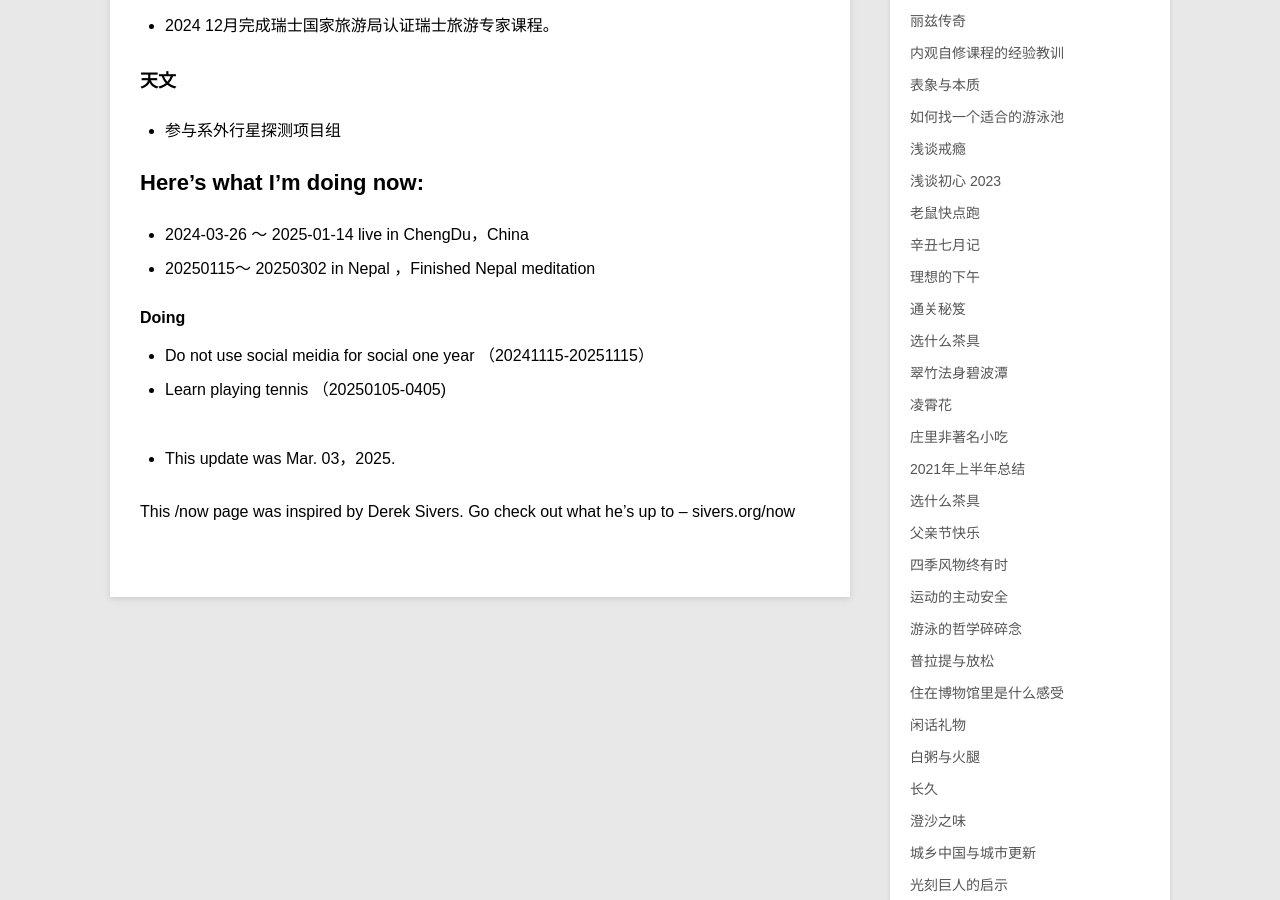
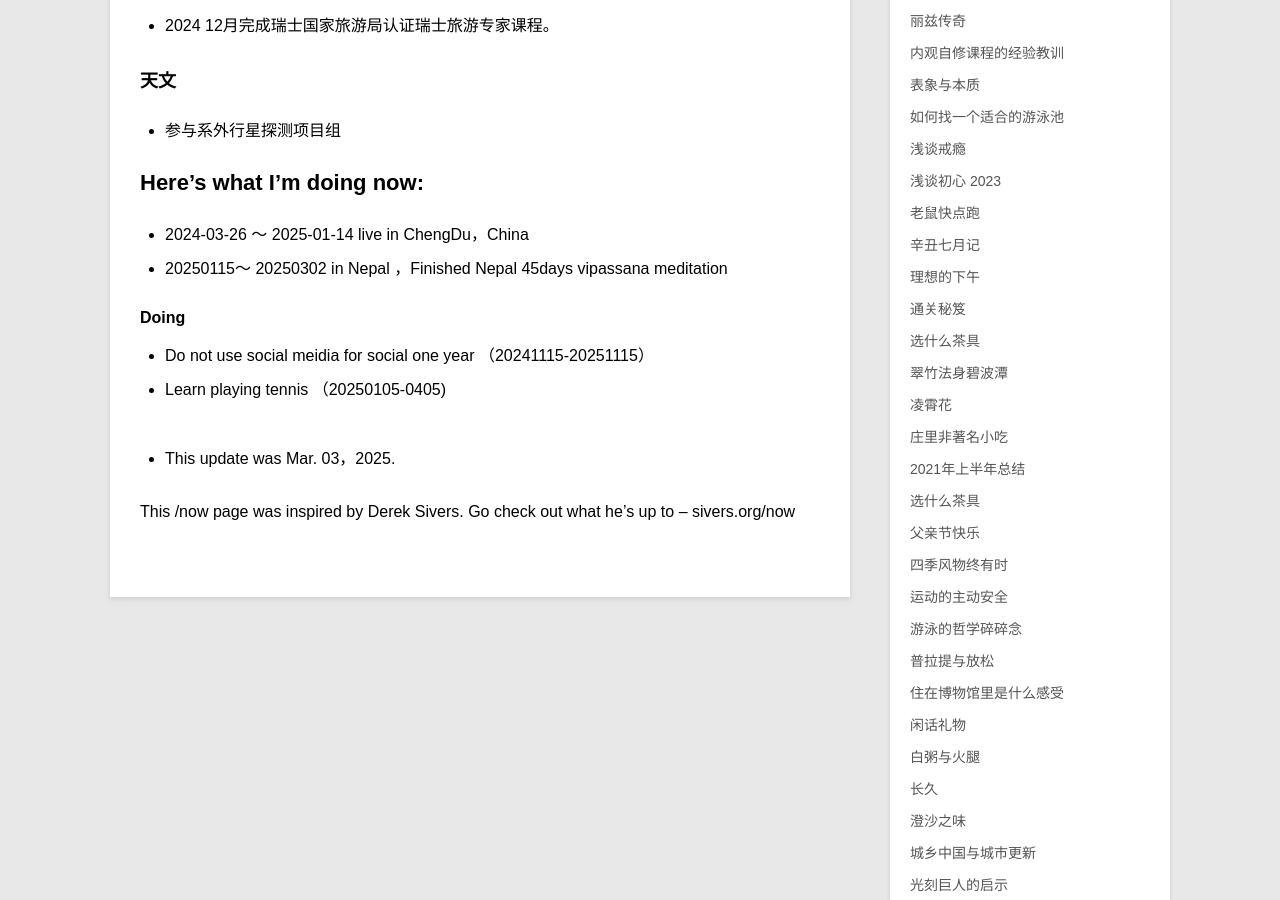
Before and after one commit to violettianjie/violettianjie.github.io, a Jekyll site: the page built from _posts/blog/2017-09-03-now.md, in a window 1280 px wide and 900 px high, scrolled down 780 px. Built offline with Jekyll 4.4.1, drawn with Linux system fonts in a browser that asks for light colours; comment, search, counter and statistics services are not loaded.

Commit message:
Update 2017-09-03-now.md

```diff
--- a/_posts/blog/2017-09-03-now.md
+++ b/_posts/blog/2017-09-03-now.md
@@ -46,7 +46,7 @@ category: blog
 
 
 - 2024-03-26 ～ 2025-01-14    live in ChengDu，China
-- 20250115～ 20250302 in Nepal ，Finished Nepal meditation
+- 20250115～ 20250302 in Nepal ，Finished Nepal 45days vipassana meditation
 
 #### Doing
 
```
